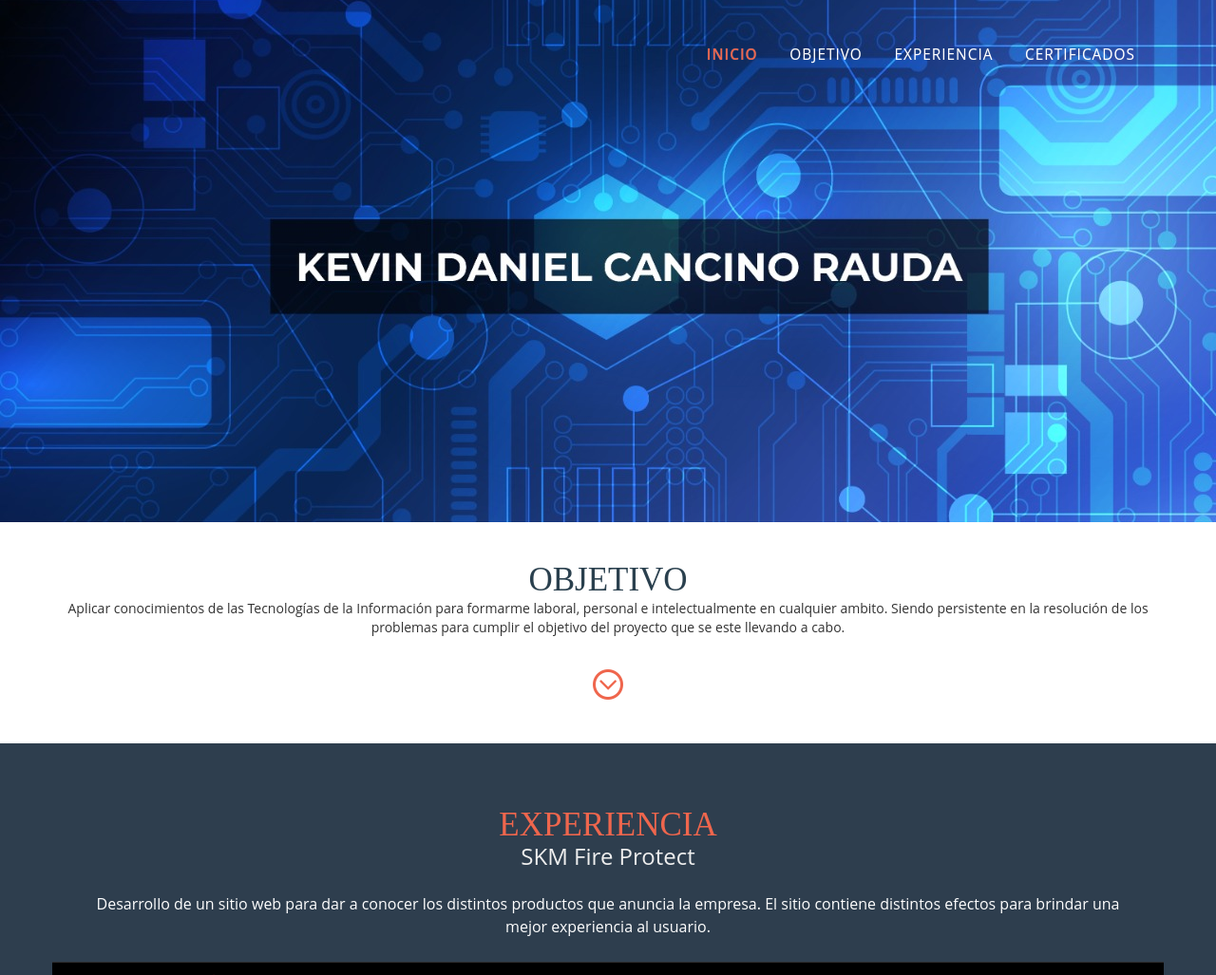
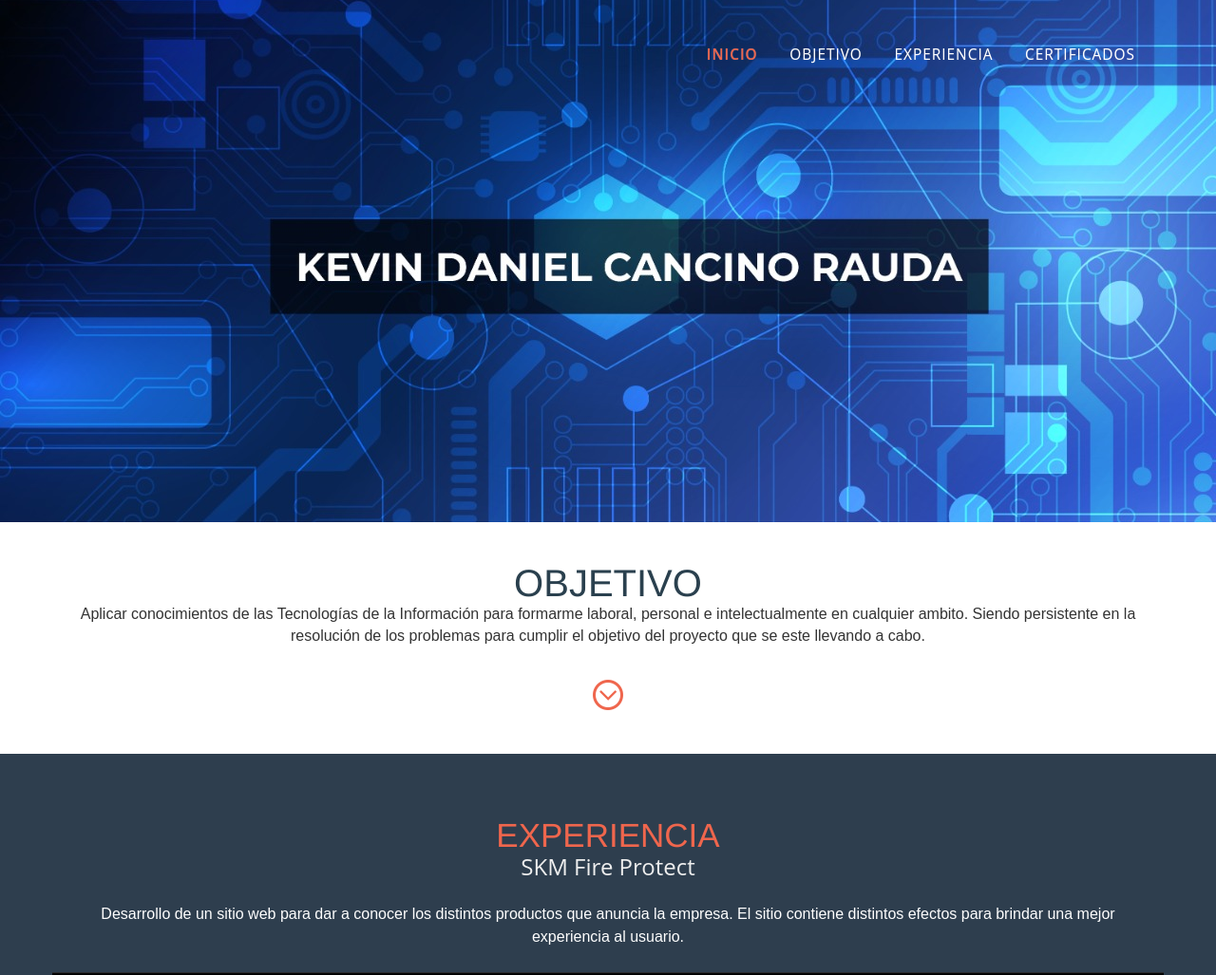
Before and after one commit to Vidken/vidken.github.io, a plain HTML site: page index.html in a window 1280 px wide. Shown: the top 1027 px of the page at 95% size. Drawn offline with Linux system fonts and the light colour scheme.

Commit message:
Cambio a tipografia

```diff
--- a/css/style.css
+++ b/css/style.css
@@ -246,7 +246,7 @@ ul.wmuSliderPagination {
 
 .services-header h3 {
     font-size: 2.5em;
-    font-family: 'Arvo', serif;
+    font-family: 'Franklin Gothic Medium', 'Arial Narrow', Arial, sans-serif;
     text-transform: uppercase;
     font-weight: 400;
     color: #2a404e;
@@ -301,11 +301,12 @@ ul.wmuSliderPagination {
 .works-section .works-header p {
     height: 100%;
     font-size: 16px;
+    font-family: Arial, Helvetica, sans-serif;
 }
 
 .works-header h2 {
     font-size: 2.5em;
-    font-family: 'Arvo', serif;
+    font-family: 'Franklin Gothic Medium', 'Arial Narrow', Arial, sans-serif;
     text-transform: uppercase;
     font-weight: 400;
     color: #ef664d;
@@ -758,9 +759,14 @@ h2.resp-accordion {
     text-align: center;
 }
 
+.about-header {
+    font-family: Arial, Helvetica, sans-serif;
+    font-size: 16px;
+}
+
 .about-header h3 {
     font-size: 2.5em;
-    font-family: 'Arvo', serif;
+    font-family: 'Franklin Gothic Medium', 'Arial Narrow', Arial, sans-serif;
     text-transform: uppercase;
     font-weight: 400;
     color: #2a404e;
```
